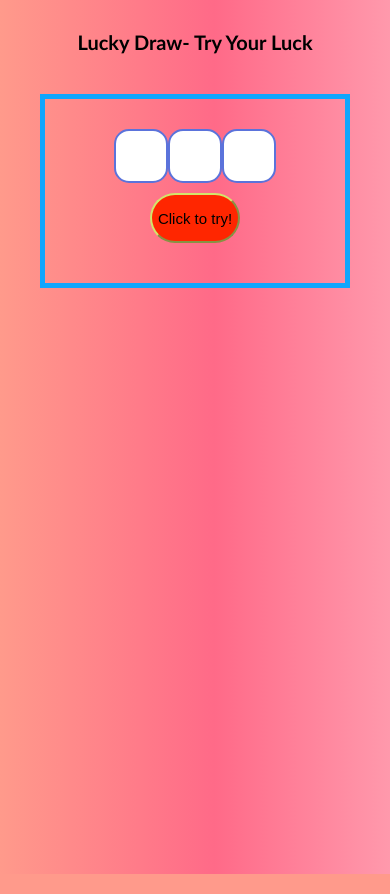
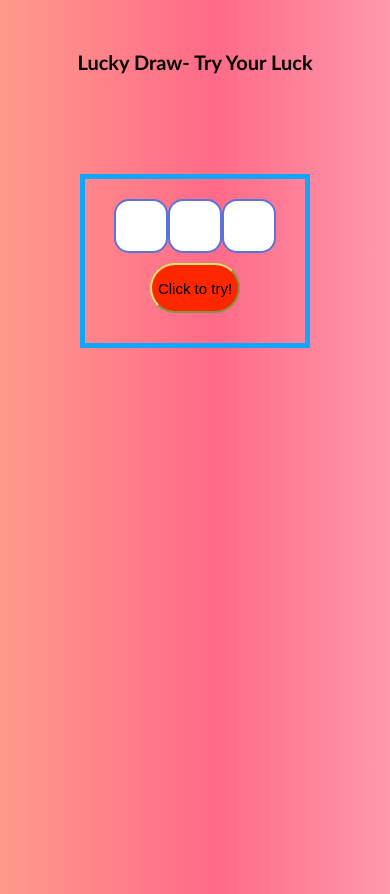
Before and after one commit to AdarshMitr/luckyDraw, a plain HTML site: page index.html in a window 390 px wide. Drawn offline with Linux system fonts and the light colour scheme.

Commit message:
styles update1

```diff
--- a/style.css
+++ b/style.css
@@ -94,7 +94,7 @@ body {
     .header h1 {
         font-family: "Gill Sans", "Gill Sans MT", "Trebuchet MS", sans-serif;
         text-align: center;
-        margin: 30px;
+        margin: 50px;
         font-size: 20px;
 
       }
@@ -112,8 +112,8 @@ body {
         justify-content:center;
         box-sizing: border-box;
         border: 5px solid rgb(17, 166, 253);
-        margin: 40px;
-        padding: 30px;
+        margin-top: 100px;
+        padding: 20px;
       }
 
       #itm1 {
```
